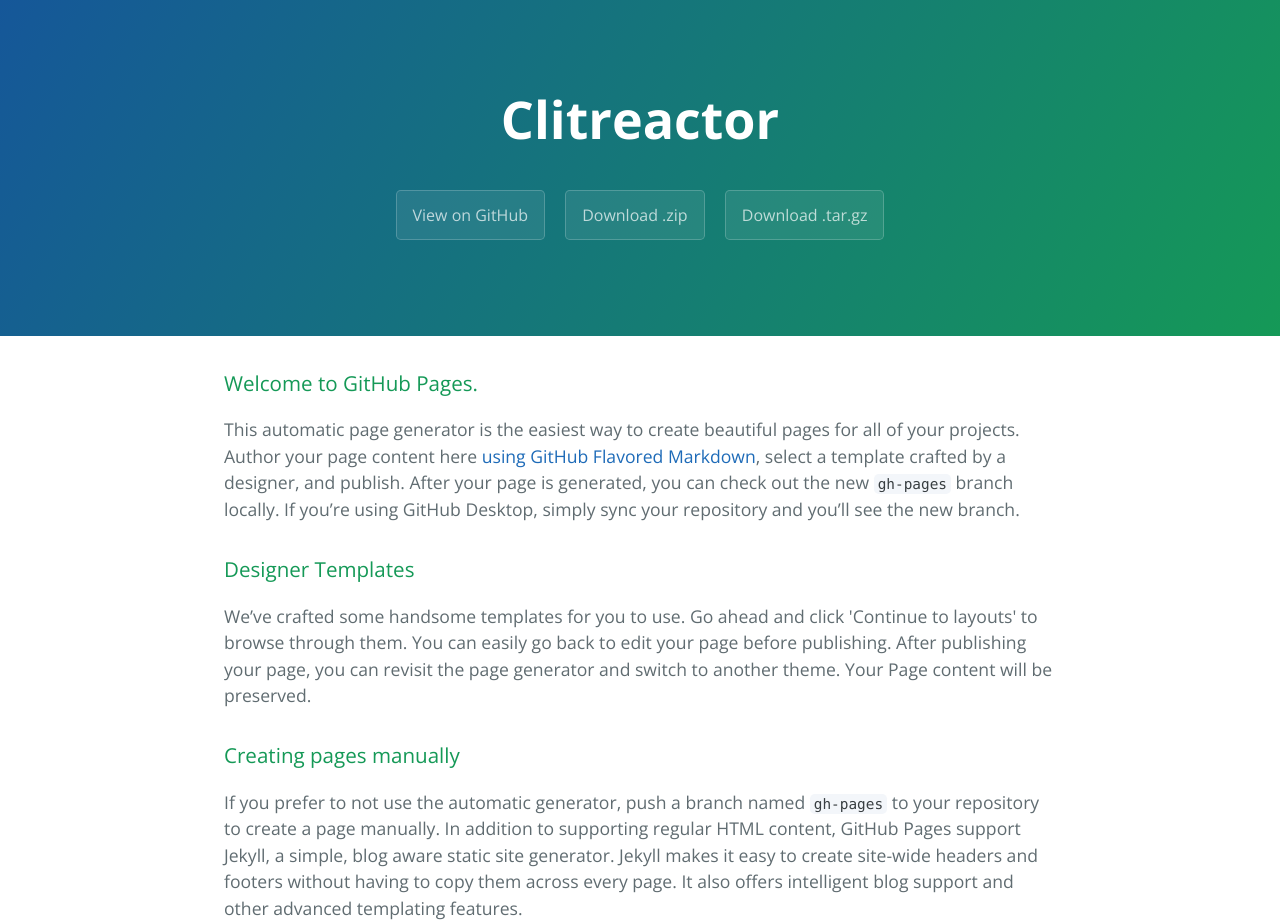
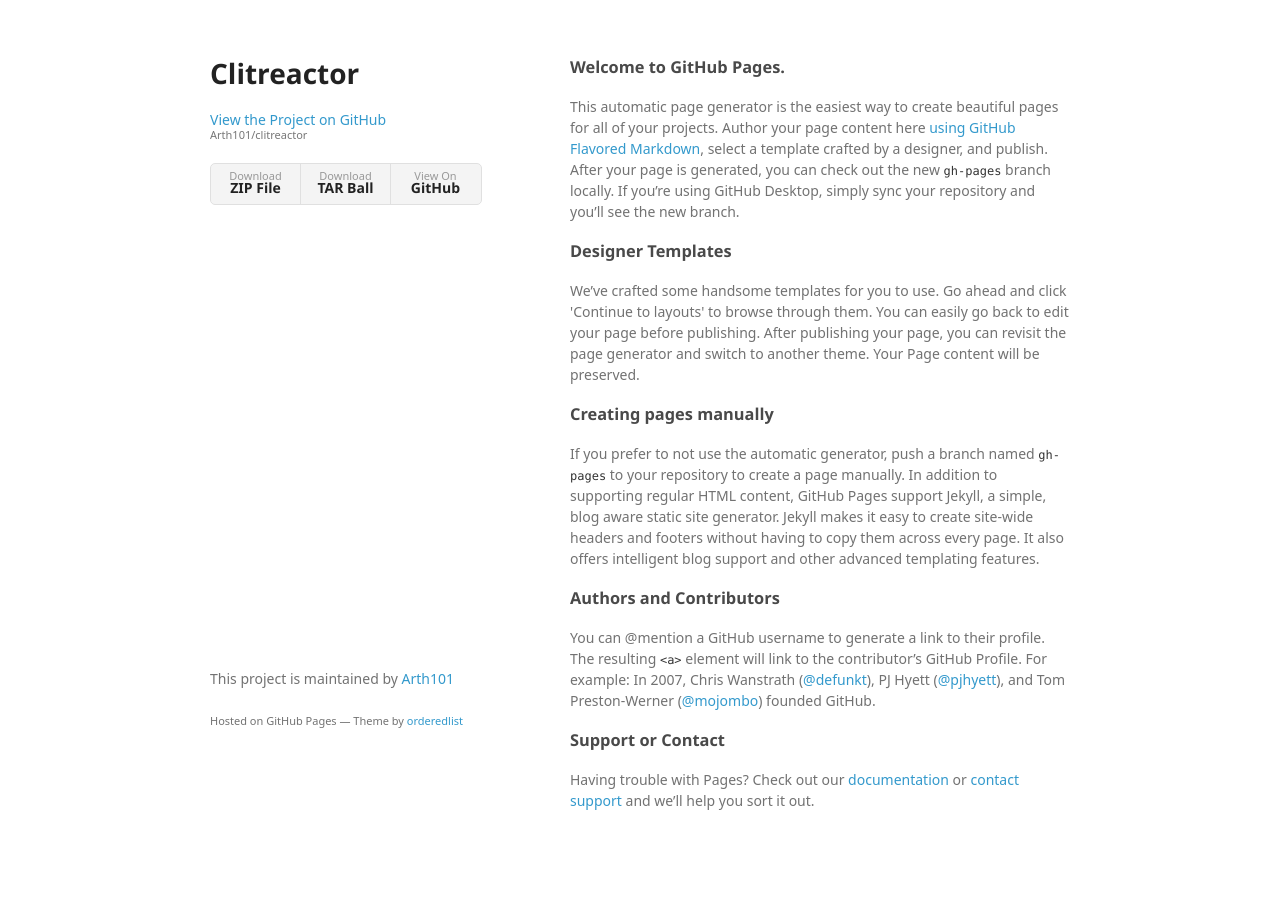
Before and after one commit to Arth101/clitreactor, a plain HTML site: page index.html in a window 1280 px wide. Shown: the top 924 px of the page. After the commit the page ends 881 px from the top, so only its background shows below. Drawn offline with nearby package versions, Linux system fonts and the light colour scheme; a web font is replaced by a local one.

```diff
--- a/index.html
+++ b/index.html
@@ -1,25 +1,34 @@
-<!DOCTYPE html>
-<html lang="en-us">
+<!doctype html>
+<html>
   <head>
-    <meta charset="UTF-8">
+    <meta charset="utf-8">
+    <meta http-equiv="X-UA-Compatible" content="chrome=1">
     <title>Clitreactor by Arth101</title>
-    <meta name="viewport" content="width=device-width, initial-scale=1">
-    <link rel="stylesheet" type="text/css" href="stylesheets/normalize.css" media="screen">
-    <link href='https://fonts.googleapis.com/css?family=Open+Sans:400,700' rel='stylesheet' type='text/css'>
-    <link rel="stylesheet" type="text/css" href="stylesheets/stylesheet.css" media="screen">
-    <link rel="stylesheet" type="text/css" href="stylesheets/github-light.css" media="screen">
+
+    <link rel="stylesheet" href="stylesheets/styles.css">
+    <link rel="stylesheet" href="stylesheets/github-light.css">
+    <meta name="viewport" content="width=device-width">
+    <!--[if lt IE 9]>
+    <script src="//html5shiv.googlecode.com/svn/trunk/html5.js"></script>
+    <![endif]-->
   </head>
   <body>
-    <section class="page-header">
-      <h1 class="project-name">Clitreactor</h1>
-      <h2 class="project-tagline"></h2>
-      <a href="https://github.com/Arth101/clitreactor" class="btn">View on GitHub</a>
-      <a href="https://github.com/Arth101/clitreactor/zipball/master" class="btn">Download .zip</a>
-      <a href="https://github.com/Arth101/clitreactor/tarball/master" class="btn">Download .tar.gz</a>
-    </section>
+    <div class="wrapper">
+      <header>
+        <h1>Clitreactor</h1>
+        <p></p>
 
-    <section class="main-content">
-      <h3>
+        <p class="view"><a href="https://github.com/Arth101/clitreactor">View the Project on GitHub <small>Arth101/clitreactor</small></a></p>
+
+
+        <ul>
+          <li><a href="https://github.com/Arth101/clitreactor/zipball/master">Download <strong>ZIP File</strong></a></li>
+          <li><a href="https://github.com/Arth101/clitreactor/tarball/master">Download <strong>TAR Ball</strong></a></li>
+          <li><a href="https://github.com/Arth101/clitreactor">View On <strong>GitHub</strong></a></li>
+        </ul>
+      </header>
+      <section>
+        <h3>
 <a id="welcome-to-github-pages" class="anchor" href="#welcome-to-github-pages" aria-hidden="true"><span aria-hidden="true" class="octicon octicon-link"></span></a>Welcome to GitHub Pages.</h3>
 
 <p>This automatic page generator is the easiest way to create beautiful pages for all of your projects. Author your page content here <a href="https://guides.github.com/features/mastering-markdown/">using GitHub Flavored Markdown</a>, select a template crafted by a designer, and publish. After your page is generated, you can check out the new <code>gh-pages</code> branch locally. If you’re using GitHub Desktop, simply sync your repository and you’ll see the new branch.</p>
@@ -43,15 +52,13 @@
 <a id="support-or-contact" class="anchor" href="#support-or-contact" aria-hidden="true"><span aria-hidden="true" class="octicon octicon-link"></span></a>Support or Contact</h3>
 
 <p>Having trouble with Pages? Check out our <a href="https://help.github.com/pages">documentation</a> or <a href="https://github.com/contact">contact support</a> and we’ll help you sort it out.</p>
-
-      <footer class="site-footer">
-        <span class="site-footer-owner"><a href="https://github.com/Arth101/clitreactor">Clitreactor</a> is maintained by <a href="https://github.com/Arth101">Arth101</a>.</span>
-
-        <span class="site-footer-credits">This page was generated by <a href="https://pages.github.com">GitHub Pages</a> using the <a href="https://github.com/jasonlong/cayman-theme">Cayman theme</a> by <a href="https://twitter.com/jasonlong">Jason Long</a>.</span>
+      </section>
+      <footer>
+        <p>This project is maintained by <a href="https://github.com/Arth101">Arth101</a></p>
+        <p><small>Hosted on GitHub Pages &mdash; Theme by <a href="https://github.com/orderedlist">orderedlist</a></small></p>
       </footer>
-
-    </section>
-
+    </div>
+    <script src="javascripts/scale.fix.js"></script>
 
   </body>
 </html>
--- /dev/null
+++ b/javascripts/scale.fix.js
@@ -0,0 +1,17 @@
+var metas = document.getElementsByTagName('meta');
+var i;
+if (navigator.userAgent.match(/iPhone/i)) {
+  for (i=0; i<metas.length; i++) {
+    if (metas[i].name == "viewport") {
+      metas[i].content = "width=device-width, minimum-scale=1.0, maximum-scale=1.0";
+    }
+  }
+  document.addEventListener("gesturestart", gestureStart, false);
+}
+function gestureStart() {
+  for (i=0; i<metas.length; i++) {
+    if (metas[i].name == "viewport") {
+      metas[i].content = "width=device-width, minimum-scale=0.25, maximum-scale=1.6";
+    }
+  }
+}
--- /dev/null
+++ b/stylesheets/styles.css
@@ -0,0 +1,324 @@
+@font-face {
+  font-family: 'Noto Sans';
+  font-weight: 400;
+  font-style: normal;
+  src: url('../fonts/Noto-Sans-regular/Noto-Sans-regular.eot');
+  src: url('../fonts/Noto-Sans-regular/Noto-Sans-regular.eot?#iefix') format('embedded-opentype'),
+       local('Noto Sans'),
+       local('Noto-Sans-regular'),
+       url('../fonts/Noto-Sans-regular/Noto-Sans-regular.woff2') format('woff2'),
+       url('../fonts/Noto-Sans-regular/Noto-Sans-regular.woff') format('woff'),
+       url('../fonts/Noto-Sans-regular/Noto-Sans-regular.ttf') format('truetype'),
+       url('../fonts/Noto-Sans-regular/Noto-Sans-regular.svg#NotoSans') format('svg');
+}
+
+@font-face {
+  font-family: 'Noto Sans';
+  font-weight: 700;
+  font-style: normal;
+  src: url('../fonts/Noto-Sans-700/Noto-Sans-700.eot');
+  src: url('../fonts/Noto-Sans-700/Noto-Sans-700.eot?#iefix') format('embedded-opentype'),
+       local('Noto Sans Bold'),
+       local('Noto-Sans-700'),
+       url('../fonts/Noto-Sans-700/Noto-Sans-700.woff2') format('woff2'),
+       url('../fonts/Noto-Sans-700/Noto-Sans-700.woff') format('woff'),
+       url('../fonts/Noto-Sans-700/Noto-Sans-700.ttf') format('truetype'),
+       url('../fonts/Noto-Sans-700/Noto-Sans-700.svg#NotoSans') format('svg');
+}
+
+@font-face {
+  font-family: 'Noto Sans';
+  font-weight: 400;
+  font-style: italic;
+  src: url('../fonts/Noto-Sans-italic/Noto-Sans-italic.eot');
+  src: url('../fonts/Noto-Sans-italic/Noto-Sans-italic.eot?#iefix') format('embedded-opentype'),
+       local('Noto Sans Italic'),
+       local('Noto-Sans-italic'),
+       url('../fonts/Noto-Sans-italic/Noto-Sans-italic.woff2') format('woff2'),
+       url('../fonts/Noto-Sans-italic/Noto-Sans-italic.woff') format('woff'),
+       url('../fonts/Noto-Sans-italic/Noto-Sans-italic.ttf') format('truetype'),
+       url('../fonts/Noto-Sans-italic/Noto-Sans-italic.svg#NotoSans') format('svg');
+}
+
+@font-face {
+  font-family: 'Noto Sans';
+  font-weight: 700;
+  font-style: italic;
+  src: url('../fonts/Noto-Sans-700italic/Noto-Sans-700italic.eot');
+  src: url('../fonts/Noto-Sans-700italic/Noto-Sans-700italic.eot?#iefix') format('embedded-opentype'),
+       local('Noto Sans Bold Italic'),
+       local('Noto-Sans-700italic'),
+       url('../fonts/Noto-Sans-700italic/Noto-Sans-700italic.woff2') format('woff2'),
+       url('../fonts/Noto-Sans-700italic/Noto-Sans-700italic.woff') format('woff'),
+       url('../fonts/Noto-Sans-700italic/Noto-Sans-700italic.ttf') format('truetype'),
+       url('../fonts/Noto-Sans-700italic/Noto-Sans-700italic.svg#NotoSans') format('svg');
+}
+
+body {
+  background-color: #fff;
+  padding:50px;
+  font: 14px/1.5 "Noto Sans", "Helvetica Neue", Helvetica, Arial, sans-serif;
+  color:#727272;
+  font-weight:400;
+}
+
+h1, h2, h3, h4, h5, h6 {
+  color:#222;
+  margin:0 0 20px;
+}
+
+p, ul, ol, table, pre, dl {
+  margin:0 0 20px;
+}
+
+h1, h2, h3 {
+  line-height:1.1;
+}
+
+h1 {
+  font-size:28px;
+}
+
+h2 {
+  color:#393939;
+}
+
+h3, h4, h5, h6 {
+  color:#494949;
+}
+
+a {
+  color:#39c;
+  text-decoration:none;
+}
+
+a:hover {
+  color:#069;
+}
+
+a small {
+  font-size:11px;
+  color:#777;
+  margin-top:-0.3em;
+  display:block;
+}
+
+a:hover small {
+  color:#777;
+}
+
+.wrapper {
+  width:860px;
+  margin:0 auto;
+}
+
+blockquote {
+  border-left:1px solid #e5e5e5;
+  margin:0;
+  padding:0 0 0 20px;
+  font-style:italic;
+}
+
+code, pre {
+  font-family:Monaco, Bitstream Vera Sans Mono, Lucida Console, Terminal, Consolas, Liberation Mono, DejaVu Sans Mono, Courier New, monospace;
+  color:#333;
+  font-size:12px;
+}
+
+pre {
+  padding:8px 15px;
+  background: #f8f8f8;
+  border-radius:5px;
+  border:1px solid #e5e5e5;
+  overflow-x: auto;
+}
+
+table {
+  width:100%;
+  border-collapse:collapse;
+}
+
+th, td {
+  text-align:left;
+  padding:5px 10px;
+  border-bottom:1px solid #e5e5e5;
+}
+
+dt {
+  color:#444;
+  font-weight:700;
+}
+
+th {
+  color:#444;
+}
+
+img {
+  max-width:100%;
+}
+
+header {
+  width:270px;
+  float:left;
+  position:fixed;
+  -webkit-font-smoothing:subpixel-antialiased;
+}
+
+header ul {
+  list-style:none;
+  height:40px;
+  padding:0;
+  background: #f4f4f4;
+  border-radius:5px;
+  border:1px solid #e0e0e0;
+  width:270px;
+}
+
+header li {
+  width:89px;
+  float:left;
+  border-right:1px solid #e0e0e0;
+  height:40px;
+}
+
+header li:first-child a {
+  border-radius:5px 0 0 5px;
+}
+
+header li:last-child a {
+  border-radius:0 5px 5px 0;
+}
+
+header ul a {
+  line-height:1;
+  font-size:11px;
+  color:#999;
+  display:block;
+  text-align:center;
+  padding-top:6px;
+  height:34px;
+}
+
+header ul a:hover {
+  color:#999;
+}
+
+header ul a:active {
+  background-color:#f0f0f0;
+}
+
+strong {
+  color:#222;
+  font-weight:700;
+}
+
+header ul li + li + li {
+  border-right:none;
+  width:89px;
+}
+
+header ul a strong {
+  font-size:14px;
+  display:block;
+  color:#222;
+}
+
+section {
+  width:500px;
+  float:right;
+  padding-bottom:50px;
+}
+
+small {
+  font-size:11px;
+}
+
+hr {
+  border:0;
+  background:#e5e5e5;
+  height:1px;
+  margin:0 0 20px;
+}
+
+footer {
+  width:270px;
+  float:left;
+  position:fixed;
+  bottom:50px;
+  -webkit-font-smoothing:subpixel-antialiased;
+}
+
+@media print, screen and (max-width: 960px) {
+
+  div.wrapper {
+    width:auto;
+    margin:0;
+  }
+
+  header, section, footer {
+    float:none;
+    position:static;
+    width:auto;
+  }
+
+  header {
+    padding-right:320px;
+  }
+
+  section {
+    border:1px solid #e5e5e5;
+    border-width:1px 0;
+    padding:20px 0;
+    margin:0 0 20px;
+  }
+
+  header a small {
+    display:inline;
+  }
+
+  header ul {
+    position:absolute;
+    right:50px;
+    top:52px;
+  }
+}
+
+@media print, screen and (max-width: 720px) {
+  body {
+    word-wrap:break-word;
+  }
+
+  header {
+    padding:0;
+  }
+
+  header ul, header p.view {
+    position:static;
+  }
+
+  pre, code {
+    word-wrap:normal;
+  }
+}
+
+@media print, screen and (max-width: 480px) {
+  body {
+    padding:15px;
+  }
+
+  header ul {
+    width:99%;
+  }
+
+  header li, header ul li + li + li {
+    width:33%;
+  }
+}
+
+@media print {
+  body {
+    padding:0.4in;
+    font-size:12pt;
+    color:#444;
+  }
+}
```
